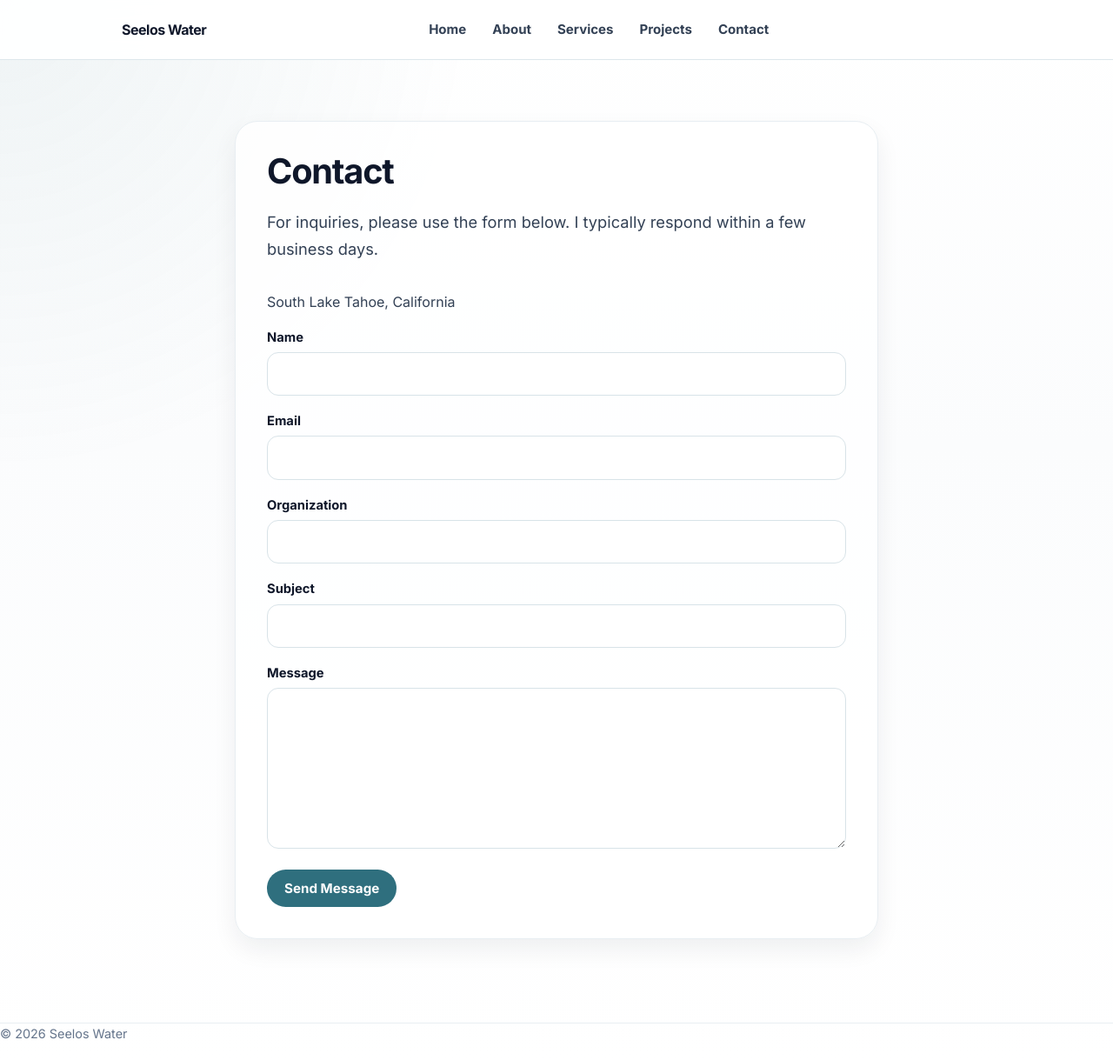
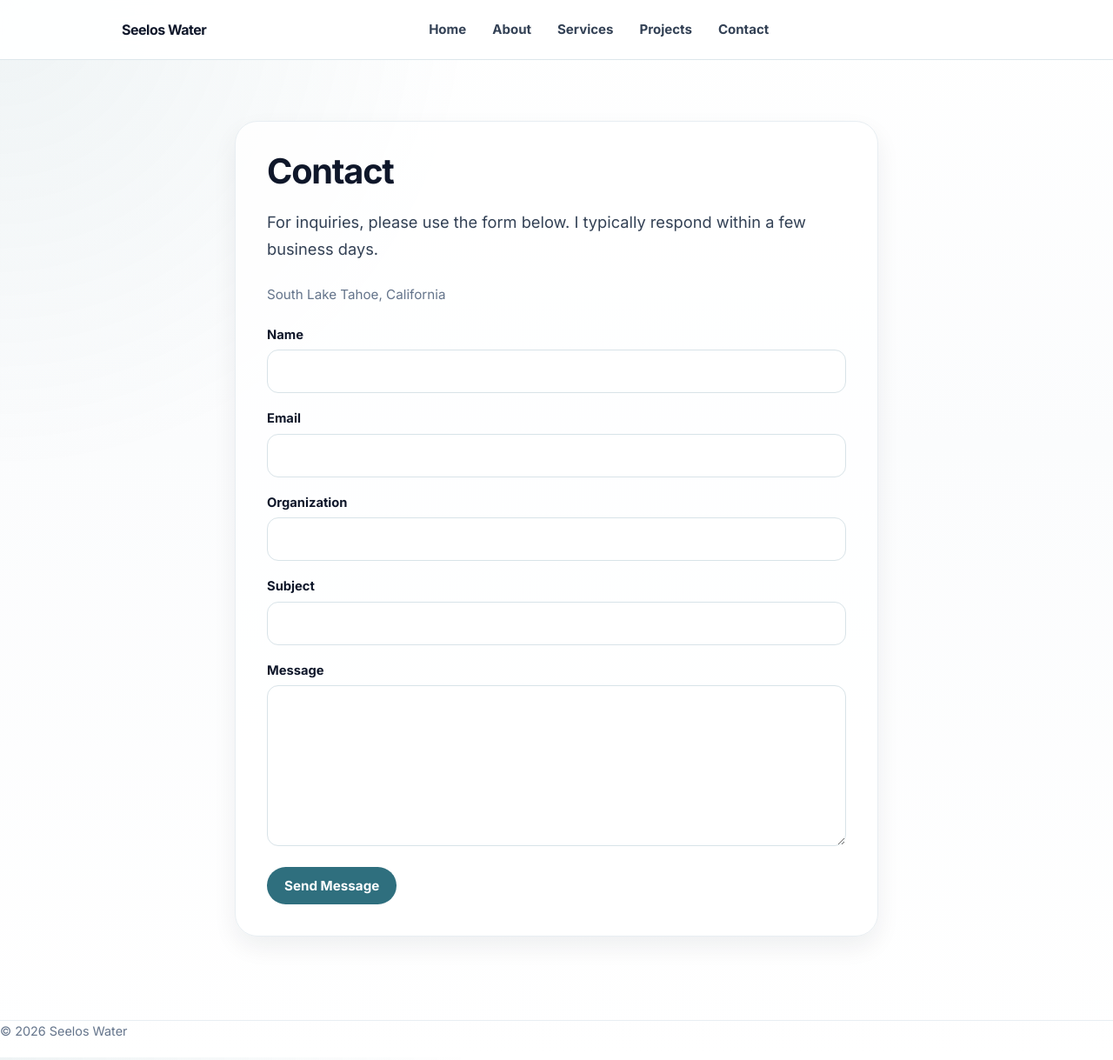
Before and after one commit to markseelos/seelos-water, a Jekyll site: the page built from contact.md, in a window 1280 px wide and 1219 px high. Shown: the whole window at 87% size. Built offline with Jekyll 4.4.1, drawn with Linux system fonts in a browser that asks for light colours.

Commit message:
Update style.css

```diff
--- a/assets/css/style.css
+++ b/assets/css/style.css
@@ -631,6 +631,12 @@ img.profile-photo {
   margin: 0 auto;
 }
 
+.contact-location {
+  margin: -0.5rem 0 1.5rem 0;
+  color: #64748b;
+  font-size: 0.95rem;
+}
+
 .contact-card,
 .contact-content {
   width: 100%;
```
